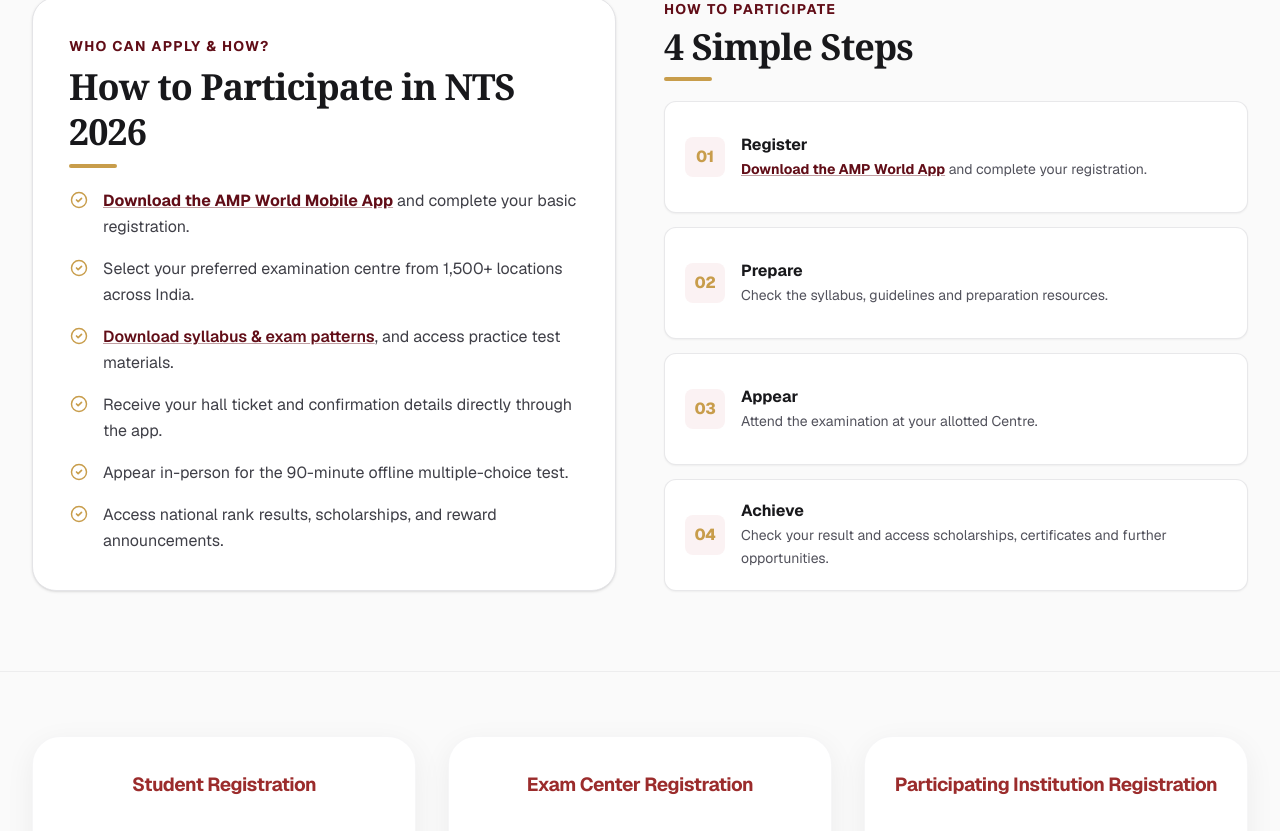
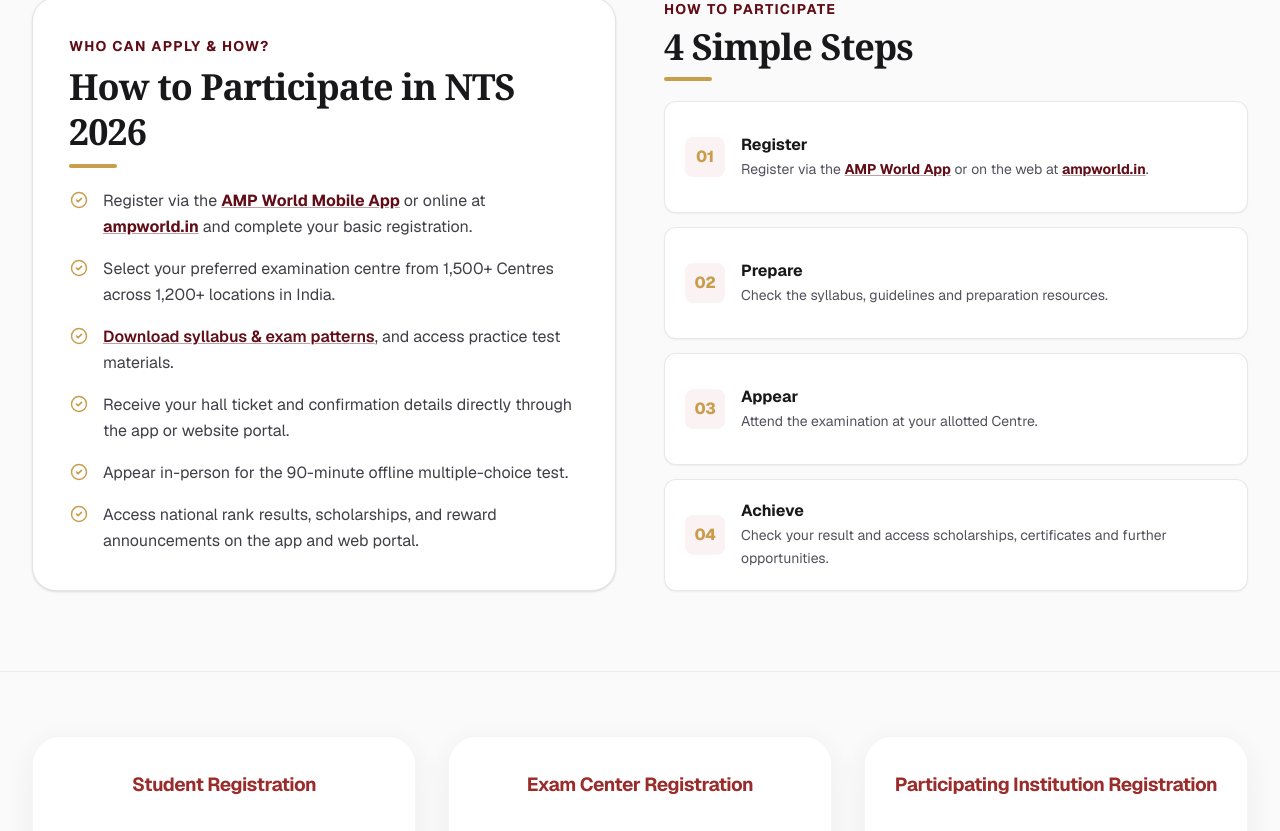
Before and after one commit to ansariafzal-ka/AMP-World-NTS-Web-Application-, a Next.js app: page / in a window 1280 px wide. Shown: the part 4429-5260 px from the top of the page. Built offline with nearby package versions, Linux system fonts and the light colour scheme.

Commit message:
Update HowToParticipate and pre-footer to convey both app and website and update to 1,500+ centres across 1,200+ locations

```diff
--- a/src/components/layout/footer.tsx
+++ b/src/components/layout/footer.tsx
@@ -95,7 +95,7 @@
                   </div>
 
                   <p className="text-sm sm:text-base lg:text-lg text-zinc-600 font-normal mt-1.5 sm:mt-2 leading-relaxed">
-                    Register &amp; choose from 1,500+ centres across India on the AMP World App
+                    Register &amp; choose from 1,500+ centres across 1,200+ locations on the AMP World App or website
                   </p>
 
                   <div className="mt-3 flex flex-wrap items-center gap-x-4 gap-y-1 text-xs sm:text-sm text-zinc-500 font-medium">
@@ -110,7 +110,7 @@
                       <svg className="w-4 h-4 text-emerald-600 shrink-0" fill="none" viewBox="0 0 24 24" stroke="currentColor" strokeWidth={2.5}>
                         <path strokeLinecap="round" strokeLinejoin="round" d="m4.5 12.75 6 6 9-13.5" />
                       </svg>
-                      1,500+ Exam Centres
+                      1,500+ Centres across 1,200+ Locations
                     </span>
                     <span className="hidden sm:inline text-zinc-300">•</span>
                     <span className="flex items-center gap-1.5">
--- a/src/components/ui/HowToParticipate.tsx
+++ b/src/components/ui/HowToParticipate.tsx
@@ -3,17 +3,27 @@
 
 const participationPoints: React.ReactNode[] = [
   <>
+    Register via the{" "}
     <a
       href="https://www.tinyurl.com/AMPWorldApp"
       target="_blank"
       rel="noopener noreferrer"
       className="font-bold text-[#610D17] underline decoration-[#610D17]/40 hover:decoration-[#610D17] hover:text-[#4B0A12] transition-colors"
     >
-      Download the AMP World Mobile App
+      AMP World Mobile App
+    </a>{" "}
+    or online at{" "}
+    <a
+      href="https://ampworld.in"
+      target="_blank"
+      rel="noopener noreferrer"
+      className="font-bold text-[#610D17] underline decoration-[#610D17]/40 hover:decoration-[#610D17] hover:text-[#4B0A12] transition-colors"
+    >
+      ampworld.in
     </a>{" "}
     and complete your basic registration.
   </>,
-  "Select your preferred examination centre from 1,500+ locations across India.",
+  "Select your preferred examination centre from 1,500+ Centres across 1,200+ locations in India.",
   <>
     <a
       href="https://www.tinyurl.com/AllNTSDocument"
@@ -25,9 +35,9 @@
     </a>
     , and access practice test materials.
   </>,
-  "Receive your hall ticket and confirmation details directly through the app.",
+  "Receive your hall ticket and confirmation details directly through the app or website portal.",
   "Appear in-person for the 90-minute offline multiple-choice test.",
-  "Access national rank results, scholarships, and reward announcements.",
+  "Access national rank results, scholarships, and reward announcements on the app and web portal.",
 ];
 
 const steps = [
@@ -36,15 +46,25 @@
     title: "Register",
     description: (
       <>
+        Register via the{" "}
         <a
           href="https://www.tinyurl.com/AMPWorldApp"
           target="_blank"
           rel="noopener noreferrer"
           className="font-bold text-[#610D17] underline decoration-[#610D17]/40 hover:decoration-[#610D17] hover:text-[#4B0A12] transition-colors"
         >
-          Download the AMP World App
+          AMP World App
         </a>{" "}
-        and complete your registration.
+        or on the web at{" "}
+        <a
+          href="https://ampworld.in"
+          target="_blank"
+          rel="noopener noreferrer"
+          className="font-bold text-[#610D17] underline decoration-[#610D17]/40 hover:decoration-[#610D17] hover:text-[#4B0A12] transition-colors"
+        >
+          ampworld.in
+        </a>
+        .
       </>
     ),
   },
```
